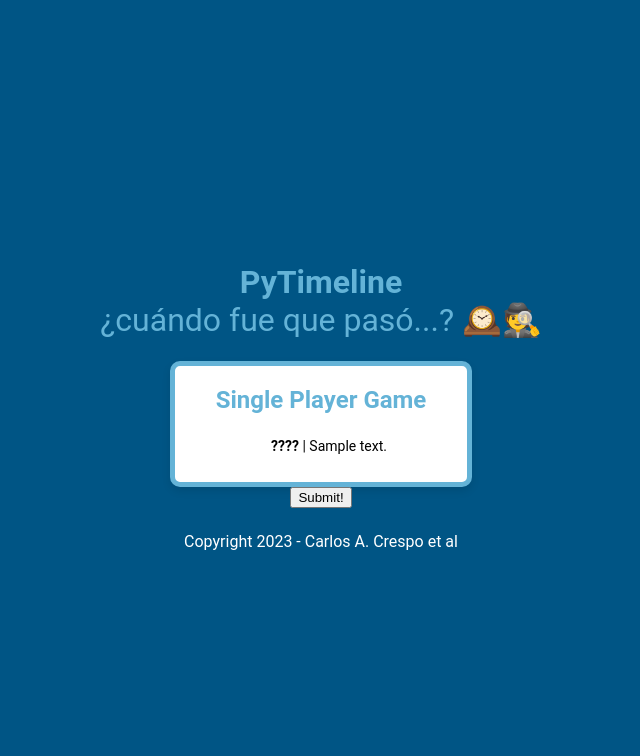
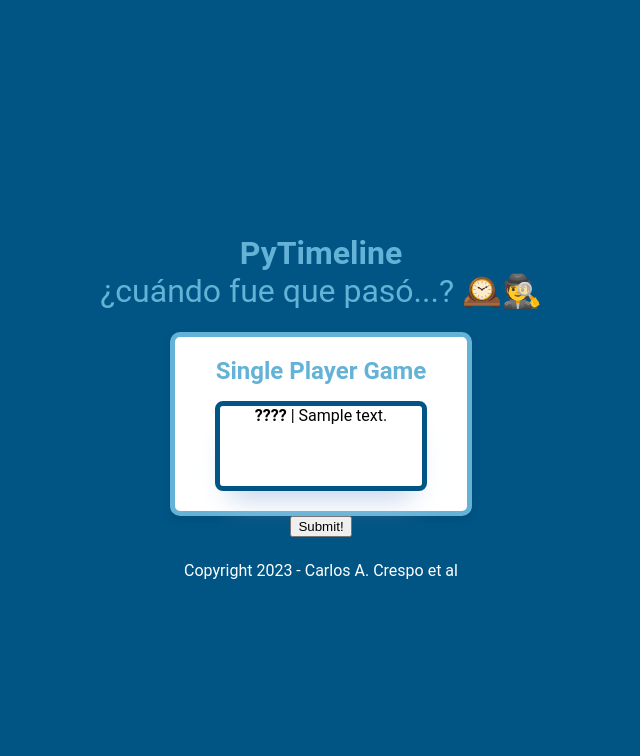
Before and after one commit to cacrespo/pytimeline, a Django app: page /singleplayer/play in a window 1280 px wide. Shown: the top 756 px of the page, without its empty margins (319-959 px from the left). Run offline with Django 4.2, Linux system fonts and the light colour scheme; tables that the repository leaves empty hold one stand-in row (values such as "Sample post"); parts of the project's set-up code (start-up, migrations or seed data) failed here and were passed over; some libraries are stand-ins or nearby versions.

Commit message:
fix(singleplayer): enhanced visualization

```diff
--- a/pytimeline/static/css/card.css
+++ b/pytimeline/static/css/card.css
@@ -1,34 +1,25 @@
 /* Cards and Timeline Look & Feel */
-
-.game-container {
-  overflow: hidden;
-  display: grid;
-  grid-template-columns: repeat(1, 1fr);
-  gap: 8px;
-  font-size: 14px;
-  width: 100%;
-  padding: 8px;
-  background-position: center;
-  background-repeat: no-repeat;
-  background-size: cover;
-  overflow: hidden;
-}
 
 .timeline {
   display: flex;
   flex-direction: column;
-  gap: 40px;
+  justify-content: space-evenly;
+  gap: 20px;
   max-width: 100vw;
   padding: 0px 20px;
 }
 
 .timeline-cards {
-  display: flex;
-  flex-direction: column;
-  gap: 8px;
-  max-width: 100vw;
-  overflow-y: auto;
-  display: inline;
+  display: block;
+  border: solid 5px var(--color1);
+  box-shadow: 0 20px 30px -15px hsl(215, 49%, 82%);
+  border-radius: 8px;
+  height: 10vh;
+  overflow: scroll;
+  overflow-x: hidden;
+  scrollbar-width: none;
+  text-align: center;
+  vertical-align: middle;
   &:not(.disable):hover {
   background-color: #f0f0f0;
   }
--- a/pytimeline/static/css/style.css
+++ b/pytimeline/static/css/style.css
@@ -26,7 +26,7 @@ header {
 }
 
 .container {
-    max-width: 70%;
+    max-width: 50%;
     min-width: 20%;
     background-color: #fff;
     border: 5px solid var(--color2);
--- a/pytimeline/templates/singleplayer/singleplayer_end.html
+++ b/pytimeline/templates/singleplayer/singleplayer_end.html
@@ -5,7 +5,6 @@
 
     <div class="container">
         <h2>Results!</h2>
-        <div class="game-container">
             <div class="timeline">
             {% for result in results %}
                 {% if result.1 == result.0.id %}
@@ -20,6 +19,5 @@
 
             {% endfor %}
             </div>
-        </div>
     </div>
 {% endblock %}
--- a/pytimeline/templates/singleplayer/singleplayer_play.html
+++ b/pytimeline/templates/singleplayer/singleplayer_play.html
@@ -4,7 +4,6 @@
 {% block content %}
     <div class="container">
         <h2>Single Player Game</h2>
-        <div class="game-container">
             <div class="timeline">
                 {% for card in game.timeline.cards.values %}
                 <div class="timeline-cards" data-index="{{card.id}}" draggable="true">
@@ -12,7 +11,6 @@
                 </div>
             {% endfor %}
             </div>
-        </div>
     </div>
 
 <div id="order">
```
